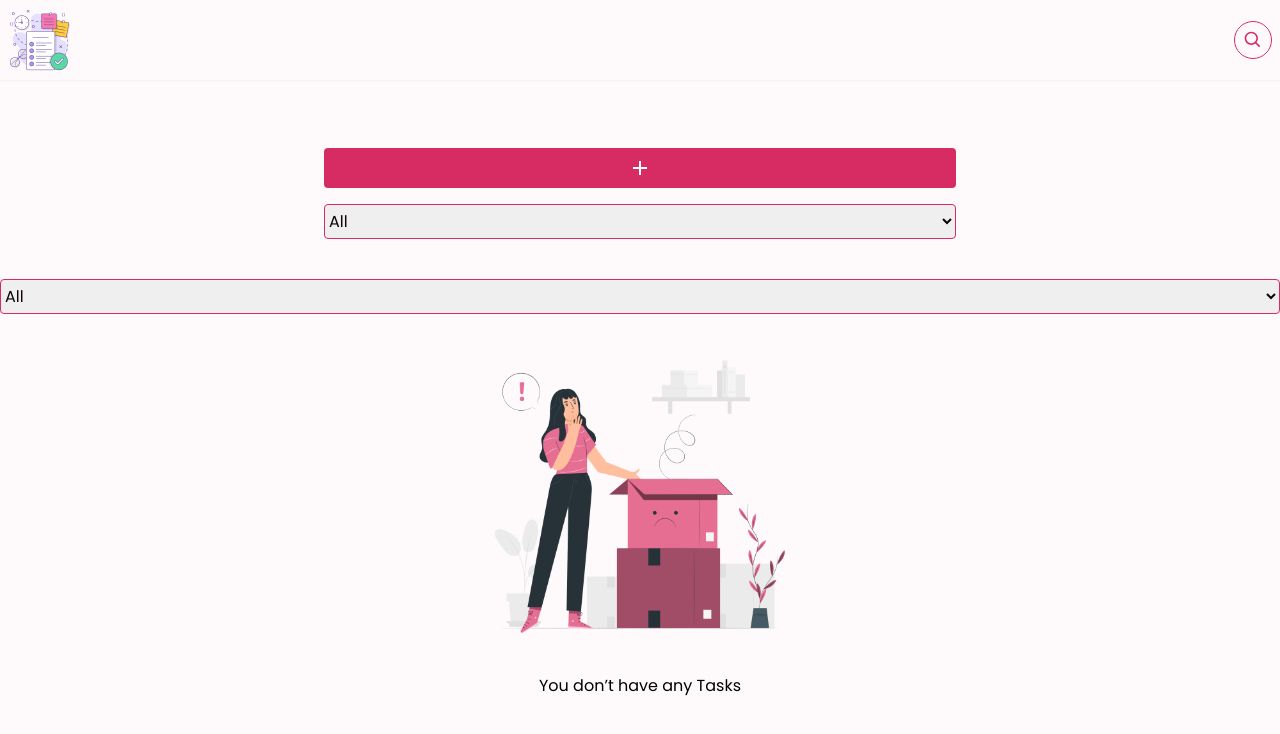
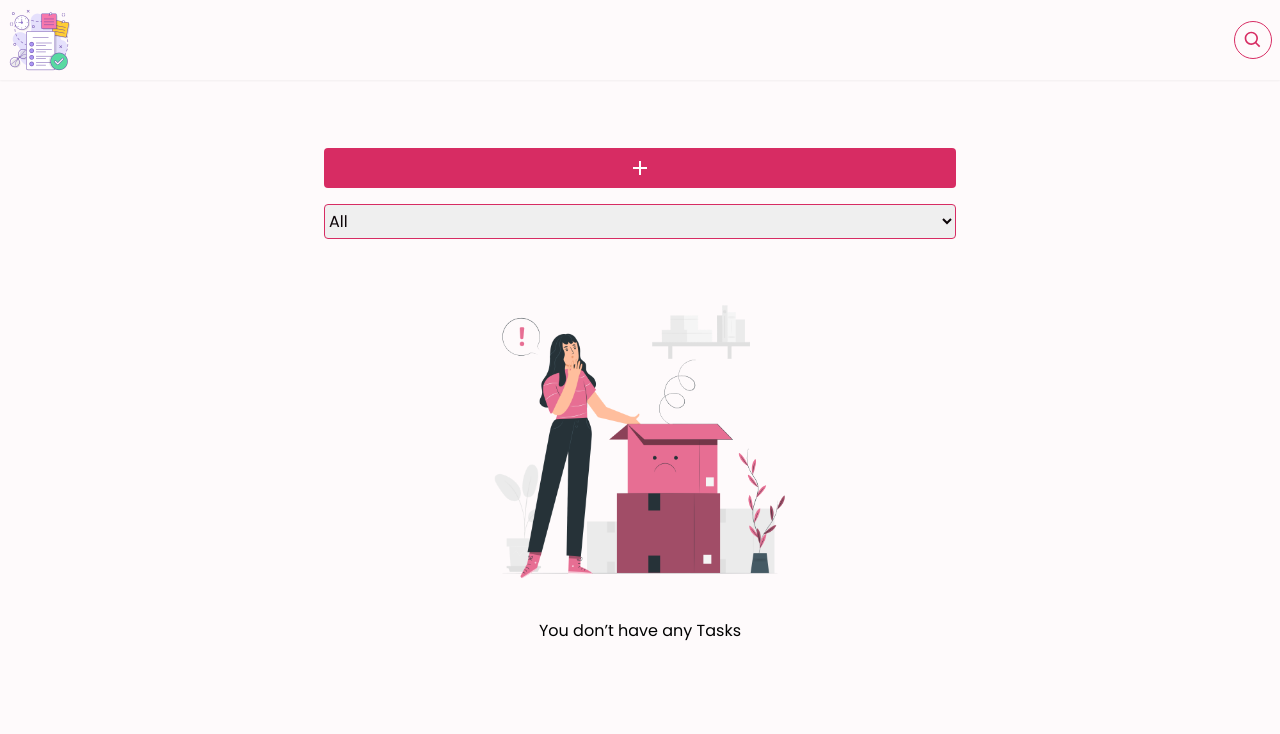
Before and after one commit to alaashalaby/todo-app, a React (Vite) app: page / in a window 1280 px wide. Shown: the top 734 px of the page. Built offline with nearby package versions, Linux system fonts and the light colour scheme.

Commit message:
Delete FilterTodos from MainContent and Add to AddTodo Component

```diff
--- a/src/components/MainContent.tsx
+++ b/src/components/MainContent.tsx
@@ -1,11 +1,9 @@
 import AddTodo from "./AddTodo";
-import FilterTodos from "./FilterTodos";
 import Todos from "./Todos";
 const MainContent = () => {
   return (
     <>
       <AddTodo />
-      <FilterTodos/>
       <Todos />
     </>
   );
```
